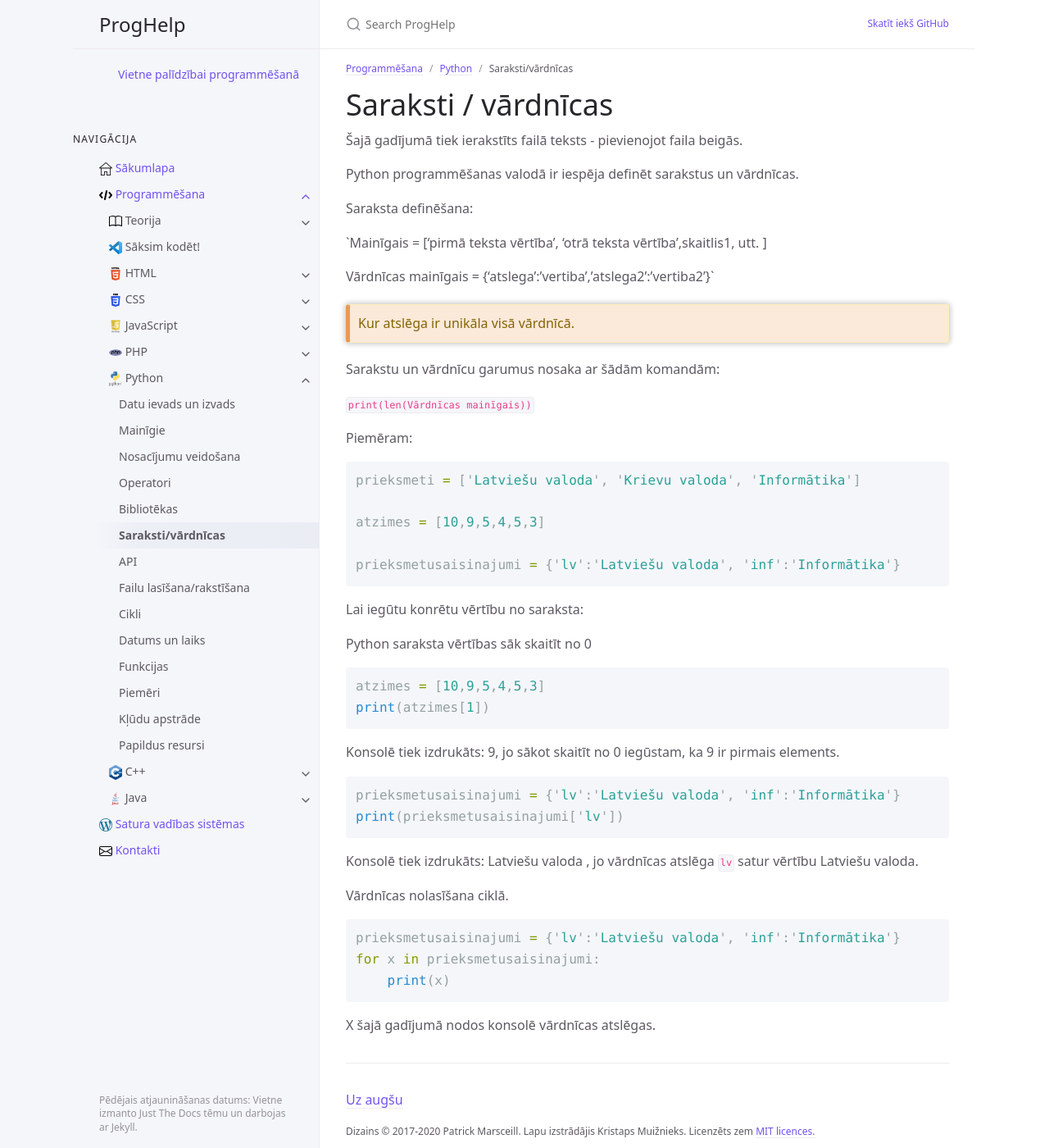
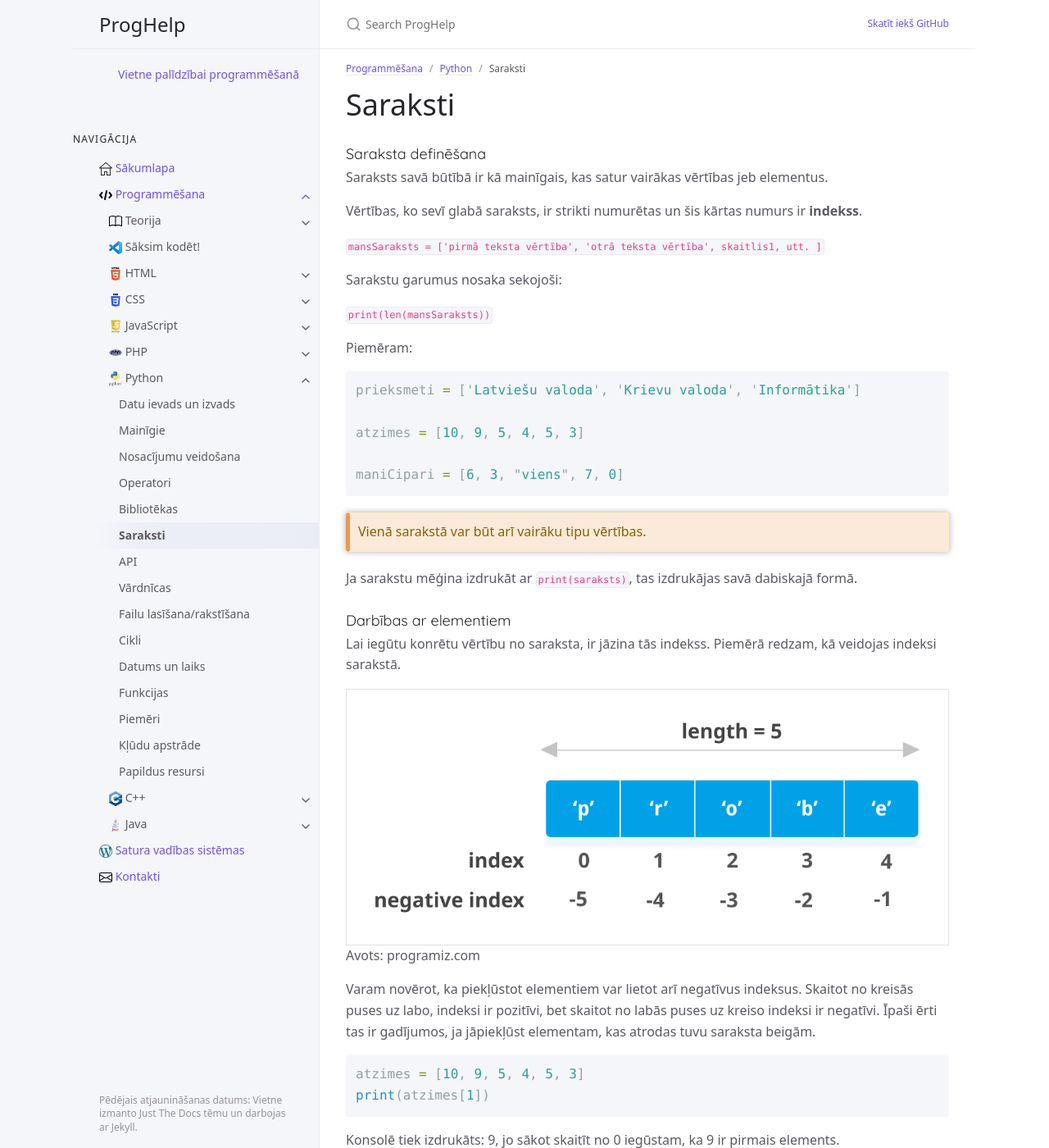
Before and after one commit to krmu/progr, a Jekyll site: the page built from programmesana/python/saraksti.md, in a window 1280 px wide and 1400 px high. Shown: the whole window at 82% size. Built offline with Jekyll 4.4.1, drawn with Linux system fonts in a browser that asks for light colours; some of the changed text lies outside the part shown.

Commit message:
Papildināts par Py datu kopām

```diff
--- a/programmesana/python/saraksti.md
+++ b/programmesana/python/saraksti.md
@@ -1,61 +1,111 @@
 ---
 layout: default
-title: Saraksti/vārdnīcas
+title: Saraksti
 description: ~
 grand_parent: Programmēšana
 parent: Python
 nav_order: 6
 ---
 
-# Saraksti / vārdnīcas
+# Saraksti
 
-Šajā gadījumā tiek ierakstīts failā teksts - pievienojot faila beigās.
+### Saraksta definēšana
 
-Python programmēšanas valodā ir iespēja definēt sarakstus un vārdnīcas.
+Saraksts savā būtībā ir kā mainīgais, kas satur vairākas vērtības jeb elementus.
 
-Saraksta definēšana:
+Vērtības, ko sevī glabā saraksts, ir strikti numurētas un šis kārtas numurs ir **indekss**.
 
-`Mainīgais = ['pirmā teksta vērtība', 'otrā teksta vērtība',skaitlis1, utt. ]
+`mansSaraksts = ['pirmā teksta vērtība', 'otrā teksta vērtība', skaitlis1, utt. ]`
 
-Vārdnīcas mainīgais = {'atslega':'vertiba','atslega2':'vertiba2'}`
+Sarakstu garumus nosaka sekojoši:
 
-Kur atslēga ir unikāla visā vārdnīcā.
-{: .alert .alert-warning}
-
-Sarakstu un vārdnīcu garumus nosaka ar šādām komandām:
-
-`print(len(Vārdnīcas mainīgais))`
+`print(len(mansSaraksts))`
 
 Piemēram:
 ~~~python
 prieksmeti = ['Latviešu valoda', 'Krievu valoda', 'Informātika']
 
-atzimes = [10,9,5,4,5,3]
+atzimes = [10, 9, 5, 4, 5, 3]
 
-prieksmetusaisinajumi = {'lv':'Latviešu valoda', 'inf':'Informātika'}
+maniCipari = [6, 3, "viens", 7, 0]
 ~~~
-Lai iegūtu konrētu vērtību no saraksta:
 
-Python saraksta vērtības sāk skaitīt no 0
+Vienā sarakstā var būt arī vairāku tipu vērtības.
+{: .alert .alert-warning}
+
+Ja sarakstu mēģina izdrukāt ar `print(saraksts)`, tas izdrukājas savā dabiskajā formā.
+
+### Darbības ar elementiem
+
+Lai iegūtu konrētu vērtību no saraksta, ir jāzina tās indekss. Piemērā redzam, kā veidojas indeksi sarakstā.
+
+![python-list](/media/python-list.png)
+Avots: programiz.com
+
+Varam novērot, ka piekļūstot elementiem var lietot arī negatīvus indeksus. Skaitot no kreisās puses uz labo, indeksi ir pozitīvi, bet skaitot no labās puses uz kreiso indeksi ir negatīvi. Īpaši ērti tas ir gadījumos, ja jāpiekļūst elementam, kas atrodas tuvu saraksta beigām.
+
 ~~~python
-atzimes = [10,9,5,4,5,3]
+atzimes = [10, 9, 5, 4, 5, 3]
 print(atzimes[1])
 ~~~
 Konsolē tiek izdrukāts: 9, jo sākot skaitīt no 0 iegūstam, ka 9 ir pirmais elements.
 
+Elementiem var piekļūt arī izmantojot intervālus.
+
 ~~~python
-prieksmetusaisinajumi = {'lv':'Latviešu valoda', 'inf':'Informātika'}
-print(prieksmetusaisinajumi['lv'])
+atzimes = [10, 9, 5, 4, 5, 3]
+print(atzimes[1:3])
 ~~~
 
-Konsolē tiek izdrukāts: Latviešu valoda , jo vārdnīcas atslēga `lv` satur vērtību Latviešu valoda.
+Šajā piemērā izdrukā elementus ar indeksiem 1 un 2, jo intervāla beigas neieskaita.
 
-Vārdnīcas nolasīšana ciklā.
+Funkcijas darbam ar sarakstiem:
+
+|Funkcija|Nozīme|
+|---|---|
+|pop(indekss)|dzēš elementu, skaitlis iekavās norāda elementa indeksu; ja indeksu nenorāda, tad dzēš pēdējo elementu|
+|append(vērtība)|saraksta beigās pievieno jaunu elementu|
+|insert(indekss, vērtība)|ievieto jaunu elementu izvēlētajā pozīcijā|
+|sort()|kārto elementus pieaugošā secībā|
+|reverse()|apgriež sarakstu pretēji|
+|index(vērtība)|meklē pirmo elementu, kurš satur norādīto vērtību|
 
 ~~~python
-prieksmetusaisinajumi = {'lv':'Latviešu valoda', 'inf':'Informātika'}
-for x in prieksmetusaisinajumi:
-    print(x)
+krasas = ['zaļa', 'zila', 'balta', 'sarkana']
+krasas.pop(0)
+
+#['zila', 'balta', 'sarkana']
+
+krasas.append('melna')
+
+#['zila', 'balta', 'sarkana', 'melna']
+
+krasas.reverse()
+
+#['melna', 'sarkana', 'balta', 'zila']
 ~~~
 
-X šajā gadījumā nodos konsolē vārdnīcas atslēgas.
+Kārtojot tekstuālas vērtības, saraksta sākumā novietosies vērtības ar lielajiem sākuma burtiem.
+{: .alert .alert-warning}
+
+### Vērtību meklēšana
+
+Ērti izmantot sazarojumu, lai pārbaudītu, vai vērtība eksistē sarakstā
+
+~~~python
+draudzenes = ['Dace', 'Marta', 'Anna', 'Ilze']
+if 'Dace' in draudzenes:
+    print('Dace ir šeit!')
+else:
+    print('Daces šeit nav!')
+~~~
+
+### Ciklu pielietošana
+
+Lai pārskatītu visus saraksta elementus, lieto ciklu.
+
+~~~python
+ogas = ['mellene', 'zemene', 'avene', 'ķirsis']
+for oga in ogas:
+    print(oga)
+~~~
```
Also changed, not shown: programmesana/python/piemeri.md (+31 -1 lines), programmesana/python/vardnicas.md (added, +36 -0 lines), media/python-list.png (added).
